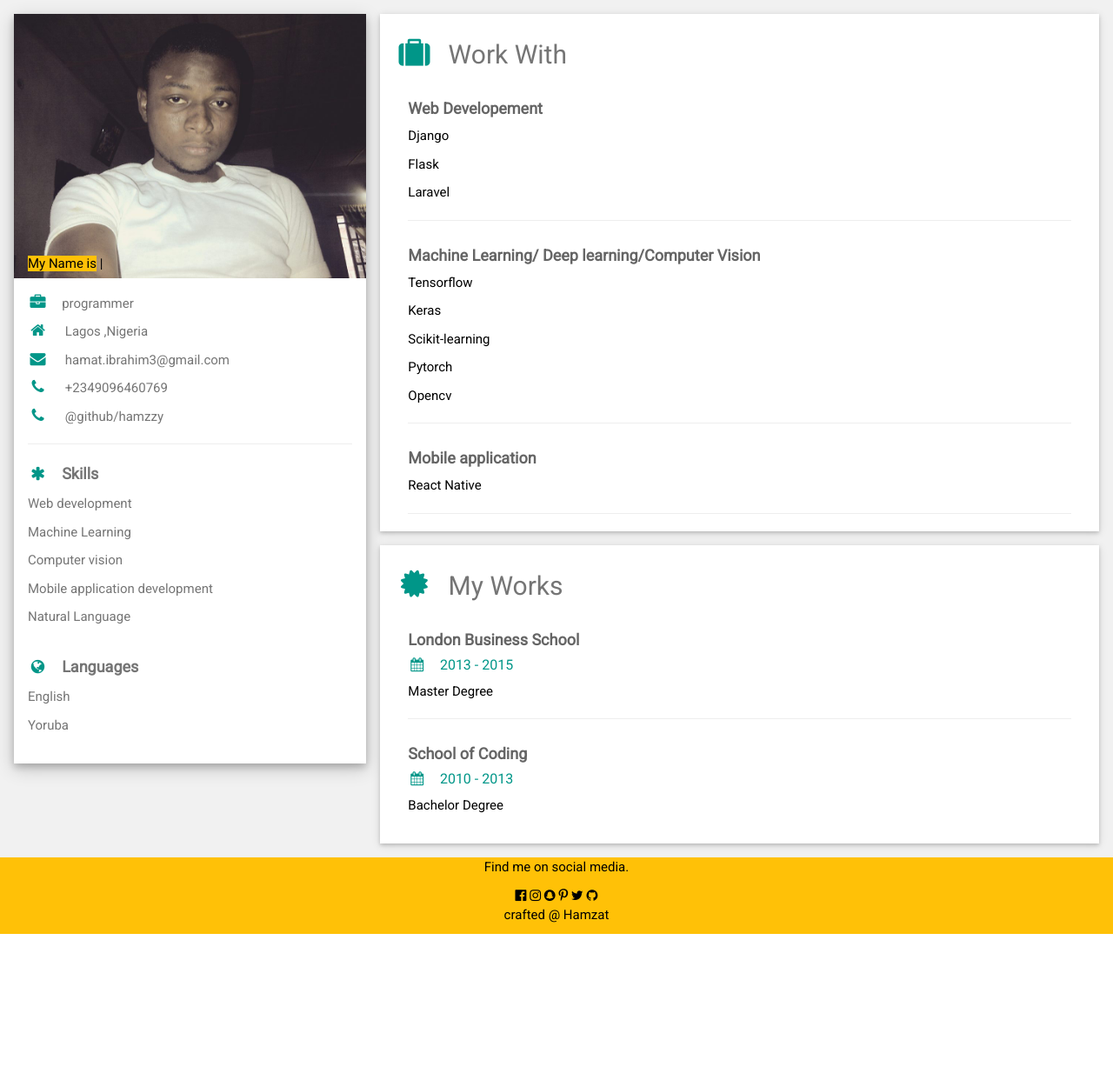
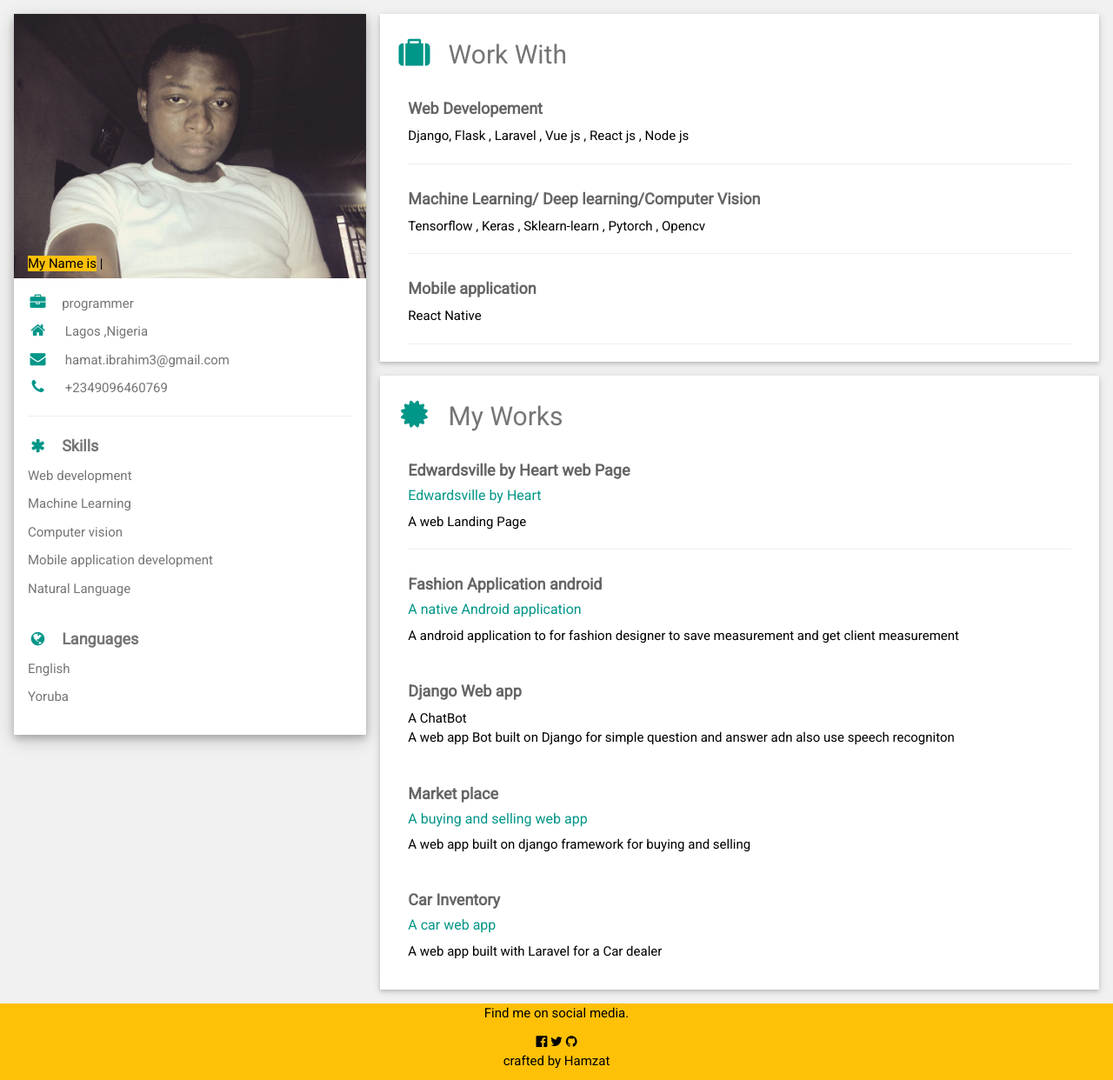
Before and after one commit to hamzzy/resume, a Flask app: page / in a window 1280 px wide. Shown: the whole page at 87% size. Before the commit the page ends 1074 px from the top, so only its background shows below. Run offline with Flask 2, Linux system fonts and the light colour scheme; some libraries are stand-ins or nearby versions.

Commit message:
second push

```diff
--- a/templates/index.html
+++ b/templates/index.html
@@ -13,8 +13,18 @@
 <link rel="stylesheet" href="./static/font/css/font-awesome.min.css">
 <link rel="stylesheet" href="./static/css/w3.css">
 <style>
-html,body,h1,h2,h3,h4,h5,h6 {font-family: "Roboto", sans-serif}
+  html,
+  body,
+  h1,
+  h2,
+  h3,
+  h4,
+  h5,
+  h6 {
+    font-family: "Roboto", sans-serif
+  }
 </style>
+
 <body class="w3-light-grey">
 
   <!-- Page Container -->
@@ -30,17 +40,16 @@ html,body,h1,h2,h3,h4,h5,h6 {font-family: "Roboto", sans-serif}
           <div class="w3-display-container">
             <img src="./static/img/ibrahim.jpg" style="width:100%" alt="Avatar">
             <div class="w3-display-bottomleft w3-container w3-text-black">
-              <span   class="typed w3-amber"></span>
+              <span class="typed w3-amber"></span>
 
             </div>
           </div>
-      <br/>
+          <br />
           <div class="w3-container">
             <p><i class="fa fa-briefcase fa-fw w3-margin-right w3-large w3-text-teal"></i>programmer</p>
             <p><i class="fa fa-home fa-fw w3-margin-right w3-large w3-text-teal"></i> Lagos ,Nigeria</p>
             <p><i class="fa fa-envelope fa-fw w3-margin-right w3-large w3-text-teal"></i> hamat.ibrahim3@gmail.com</p>
             <p><i class="fa fa-phone fa-fw w3-margin-right w3-large w3-text-teal"></i> +2349096460769</p>
-            <p><i class="fa fa-phone fa-fw w3-margin-right w3-large w3-text-teal"></i> @github/hamzzy</p>
             <hr>
 
             <p class="w3-large"><b><i class="fa fa-asterisk fa-fw w3-margin-right w3-text-teal"></i>Skills</b></p>
@@ -72,23 +81,18 @@ html,body,h1,h2,h3,h4,h5,h6 {font-family: "Roboto", sans-serif}
       <div class="w3-twothird">
 
         <div class="w3-container w3-card-2 w3-white w3-margin-bottom">
-        <h2 class="w3-text-grey w3-padding-16"><i class="fa fa-suitcase fa-fw w3-margin-right w3-xxlarge w3-text-teal"></i>Work With</h2>
+          <h2 class="w3-text-grey w3-padding-16"><i class="fa fa-suitcase fa-fw w3-margin-right w3-xxlarge w3-text-teal"></i>Work
+            With</h2>
           <div class="w3-container">
             <h5 class="w3-opacity"><b>Web Developement</b></h5>
             <h6 class="w3-text-teal"></h6>
-          <p>Django </p>
-          <p>Flask</p>
-          <p>Laravel</p>
+            <p>Django, Flask , Laravel , Vue js , React js , Node js</p>
 
             <hr>
           </div>
           <div class="w3-container">
             <h5 class="w3-opacity"><b>Machine Learning/ Deep learning/Computer Vision</b></h5>
-            <p>Tensorflow</p>
-            <p>Keras</p>
-            <p>Scikit-learning</p>
-            <p>Pytorch</p>
-            <p>Opencv</p>
+            <p>Tensorflow , Keras , Sklearn-learn , Pytorch , Opencv </p>
             <hr>
           </div>
           <div class="w3-container">
@@ -100,18 +104,37 @@ html,body,h1,h2,h3,h4,h5,h6 {font-family: "Roboto", sans-serif}
         </div>
 
         <div class="w3-container w3-card-2 w3-white">
-        <h2 class="w3-text-grey w3-padding-16"><i class="fa fa-certificate fa-fw w3-margin-right w3-xxlarge w3-text-teal"></i>My Works</h2>
+          <h2 class="w3-text-grey w3-padding-16"><i class="fa fa-certificate fa-fw w3-margin-right w3-xxlarge w3-text-teal"></i>My
+            Works</h2>
 
           <div class="w3-container">
-          <h5 class="w3-opacity"><b>London Business School</b></h5>
-          <h6 class="w3-text-teal"><i class="fa fa-calendar fa-fw w3-margin-right"></i>2013 - 2015</h6>
-          <p>Master Degree</p>
+            <h5 class="w3-opacity"><b>Edwardsville by Heart web Page</b></h5>
+            <h6 class="w3-text-teal"><a href="edwardsvillebyheart.com">Edwardsville by Heart</a></h6>
+            <p>A web Landing Page</p>
             <hr>
           </div>
           <div class="w3-container">
-          <h5 class="w3-opacity"><b>School of Coding</b></h5>
-          <h6 class="w3-text-teal"><i class="fa fa-calendar fa-fw w3-margin-right"></i>2010 - 2013</h6>
-          <p>Bachelor Degree</p><br>
+            <h5 class="w3-opacity"><b>Fashion Application android</b></h5>
+            <h6 class="w3-text-teal"></a>A native Android application</h6>
+            <p>A android application to for fashion designer to save measurement and get client measurement</p><br>
+          </div>
+
+          <div class="w3-container">
+            <h5 class="w3-opacity"><b>Django Web app</b></h5>
+            <a class="w3-text-teal"><a href="https://github.com/hamzzy/django_bot_speech_recognition-">A ChatBot</a></h6>
+              <p>A web app Bot built on Django for simple question and answer adn also use speech recogniton</p><br>
+          </div>
+          <div class="w3-container">
+            <h5 class="w3-opacity"><b>Market place</b></h5>
+            <h6 class="w3-text-teal"> <a href="https://github.com/hamzzy/advertise">A buying and selling web app</a></h6>
+            <p>A web app built on django framework for buying and selling</p><br>
+
+          </div>
+
+          <div class="w3-container">
+            <h5 class="w3-opacity"><b>Car Inventory</b></h5>
+            <h6 class="w3-text-teal">A car web app</h6>
+            <p>A web app built with Laravel for a Car dealer</p><br>
           </div>
         </div>
 
@@ -129,12 +152,9 @@ html,body,h1,h2,h3,h4,h5,h6 {font-family: "Roboto", sans-serif}
   <footer class="w3-container w3-amber w3-center w3-margin-top">
     <p>Find me on social media.</p>
     <a href=""><i class="fa fa-facebook-official w3-hover-opacity"></i></a>
-  <a href=""><i class="fa fa-instagram w3-hover-opacity"></i></a>
-  <a href=""><i class="fa fa-snapchat w3-hover-opacity"></i></a>
-  <a href=""><i class="fa fa-pinterest-p w3-hover-opacity"></i> </a>
-  <a href=""><i class="fa fa-twitter w3-hover-opacity"></i></a>
-    <a href=""><i class="fa fa-github w3-hover-opacity"></i></a>
-  <p>crafted @ Hamzat</p>
+    <a href="https://twitter.com/hamzzygeek"><i class="fa fa-twitter w3-hover-opacity"></i></a>
+    <a href="https://github.com/hamzzy"><i class="fa fa-github w3-hover-opacity"></i></a>
+    <p>crafted by Hamzat</p>
 
   </footer>
 
@@ -145,17 +165,15 @@ html,body,h1,h2,h3,h4,h5,h6 {font-family: "Roboto", sans-serif}
 
 
   <script>
-
     $(".typed").typed({
       strings: ["My Name is Hamzat Ibrahim", "I'm a software developer", "Simplicity is better than Explicit"],
       typeSpeed: 100,
       backDelay: 1000,
-        shuffle:true,
+      shuffle: true,
       // loop
       loop: true
     });
-
-
   </script>
 </body>
+
 </html>
```
Lines whose indentation alone changed are shown as unchanged.
